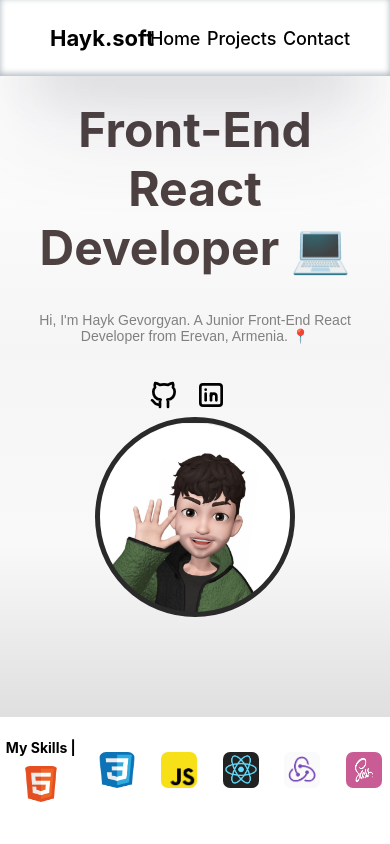
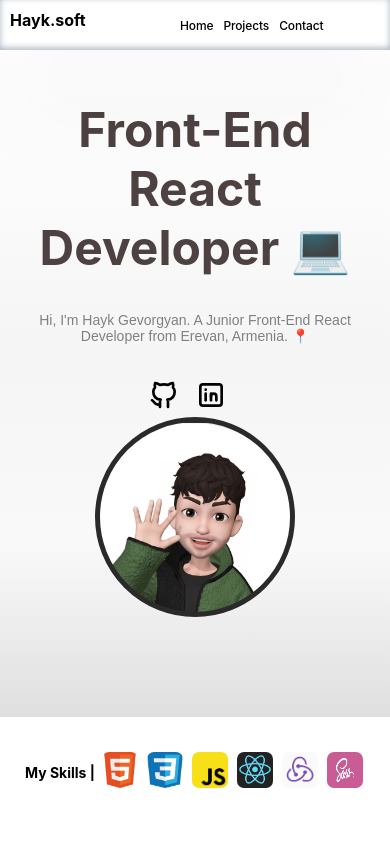
Before and after one commit to gevorgyan-20/ResumePage, a React (Create React App) app: page / in a window 390 px wide. Shown: the top 844 px of the page. Built offline with nearby package versions, Linux system fonts and the light colour scheme.

Commit message:
last media update

```diff
--- a/src/Components/MySkills/mySkills.css
+++ b/src/Components/MySkills/mySkills.css
@@ -122,6 +122,10 @@
 }
 
 @media (max-width: 576px) {
+    .mySkills .mySkillsContainer {
+        flex-direction: row;
+        gap: 5px;
+    }
     .mySkills .mySkillsContainer p {
         font-size: 14px;
     }
--- a/src/Components/Navbar/navbar.css
+++ b/src/Components/Navbar/navbar.css
@@ -53,3 +53,74 @@ nav {
         width: 100%;
     }
 }
+
+@media (max-width: 1200px) {
+    nav {
+        padding: 20px 30px 20px 40px;
+    }
+
+    nav .websiteName {
+        font-size: 20px;
+    }
+
+    nav .menuPart {
+        width: 220px;
+        font-size: 16px;
+    }
+}
+
+@media (max-width: 992px) {
+    nav {
+        padding: 15px 20px 15px 30px;
+    }
+
+    nav .websiteName {
+        font-size: 18px;
+    }
+
+    nav .menuPart {
+        width: 200px;
+        font-size: 14px;
+    }
+}
+
+@media (max-width: 768px) {
+    nav {
+        /* flex-direction: column;
+        align-items: flex-start; */
+        padding: 10px 15px;
+    }
+
+    nav .websiteName {
+        font-size: 18px;
+        margin-bottom: 10px;
+    }
+
+    nav .menuPart {
+        /* width: 100%; */
+        justify-content: flex-start;
+        font-size: 14px;
+    }
+
+    nav .navItem {
+        margin-right: 15px;
+    }
+}
+
+@media (max-width: 576px) {
+    nav {
+        padding: 10px;
+    }
+
+    nav .websiteName {
+        font-size: 16px;
+    }
+
+    nav .menuPart {
+        font-size: 12px;
+    }
+
+    nav .navItem {
+        margin-right: 10px;
+    }
+}
```
